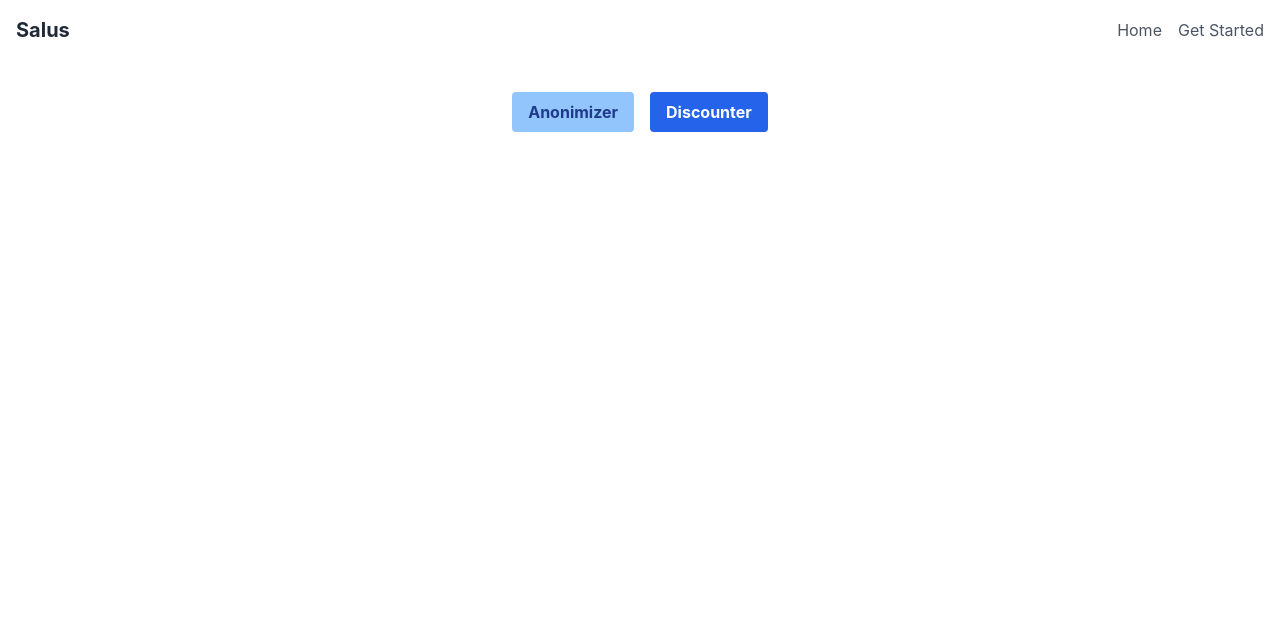
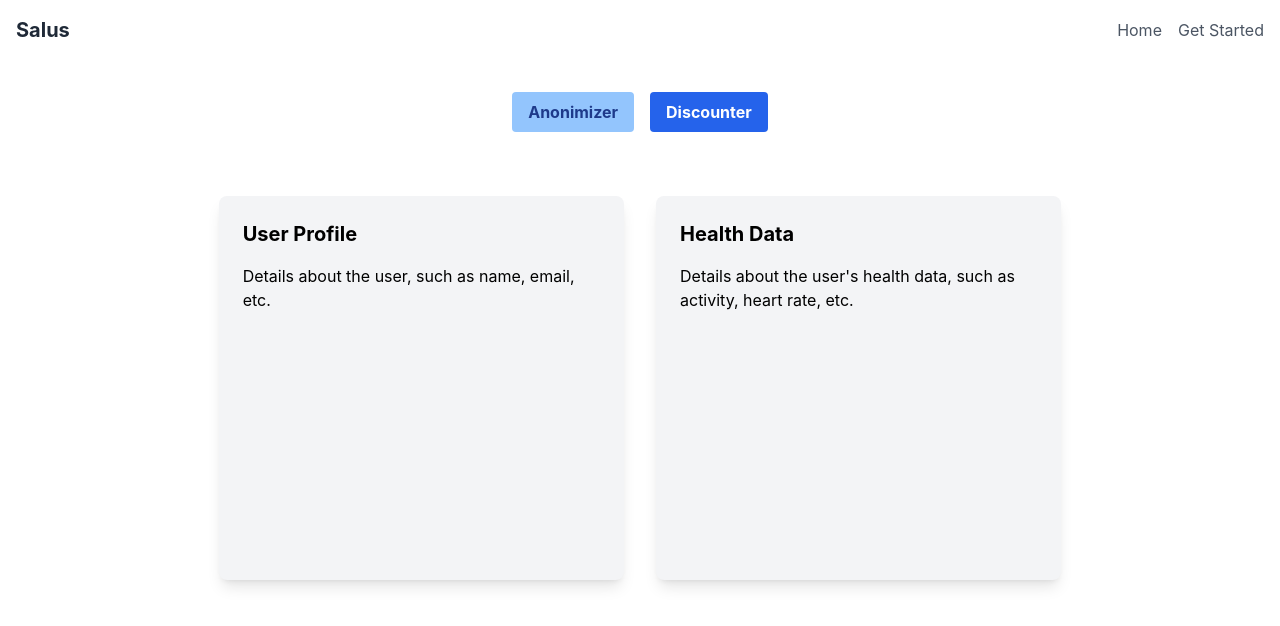
Before and after one commit to r-agni/ethglobalsf, a React (Create React App) app: page /getstarted in a window 1280 px wide. Shown: the top 626 px of the page. Built offline with nearby package versions, Linux system fonts and the light colour scheme.

Commit message:
profile and health data

```diff
--- a/package.json
+++ b/package.json
@@ -10,6 +10,7 @@
     "@types/node": "^16.18.114",
     "@types/react": "^18.3.11",
     "@types/react-dom": "^18.3.1",
+    "papaparse": "^5.4.1",
     "react": "^18.3.1",
     "react-dom": "^18.3.1",
     "react-router-dom": "^6.27.0",
--- a/src/pages/Getstarted.tsx
+++ b/src/pages/Getstarted.tsx
@@ -10,12 +10,11 @@ const Getstarted: React.FC = () => {
 
     return (
         <div className="relative w-full min-h-screen bg-white">
-
             {/* Navigation Bar */}
             <NavBar />
 
             {/* Buttons container */}
-            <div className="absolute inset-x-0 flex justify-center items-center py-8 z-10">
+            <div className="flex justify-center items-center py-8 z-10">
                 <div className="flex space-x-4">
                     {/* Anonimizer button */}
                     <button
@@ -38,6 +37,23 @@ const Getstarted: React.FC = () => {
                     </button>
                 </div>
             </div>
+
+            {/* Profile and Health Data rectangles */}
+            <div className="flex justify-center space-x-8 mt-8 px-8">
+                {/* Profile section */}
+                <div className="bg-gray-100 w-1/3 h-96 rounded-lg shadow-lg p-6">
+                    <h2 className="text-xl font-bold mb-4">User Profile</h2>
+                    <p>Details about the user, such as name, email, etc.</p>
+                    {/* Add more user profile details here */}
+                </div>
+
+                {/* Health Data section */}
+                <div className="bg-gray-100 w-1/3 h-96 rounded-lg shadow-lg p-6">
+                    <h2 className="text-xl font-bold mb-4">Health Data</h2>
+                    <p>Details about the user's health data, such as activity, heart rate, etc.</p>
+                    {/* Add health data details here */}
+                </div>
+            </div>
         </div>
     );
 };
```
Also changed, not shown: 1 other file (tests, documents, lock files or other folders).
